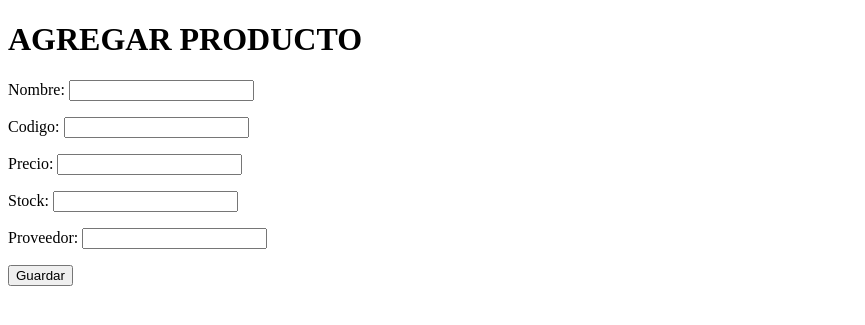
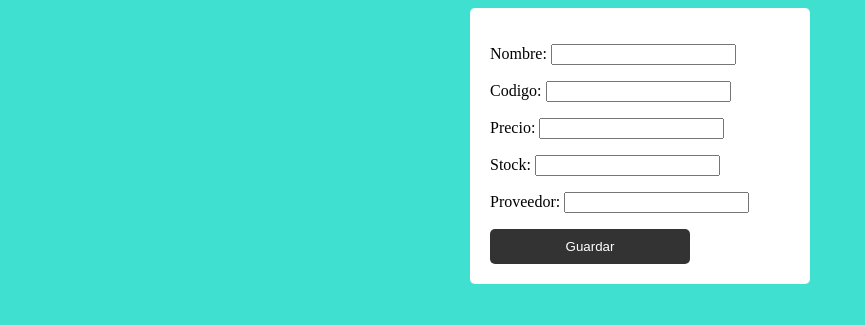
Before and after one commit to luisatorresx/sales-project, a Django app: page /agregar_producto/ in a window 1280 px wide. Shown: the top 325 px of the page, without its empty margins (0-865 px from the left). Run offline with Django 4.2, Linux system fonts and the light colour scheme.

Commit message:
arreglado la duplicidad de plantilla de la app inventario

```diff
--- /dev/null
+++ b/Inventario/static/css/agregar_producto.css
@@ -0,0 +1,31 @@
+body {
+    background-color: #40E0D0; /* Color azul turquesa */
+}
+
+.container {
+    display: flex;
+    flex-direction: column;
+    align-items: center;
+}
+
+form {
+    margin-bottom: 20px;
+    width: 300px;
+    padding: 20px;
+    background-color: #fff; /* Color blanco */
+    border-radius: 5px;
+}
+
+button {
+    width: 200px;
+    padding: 10px;
+    background-color: #333; /* Color gris oscuro */
+    color: #fff; /* Color blanco */
+    border: none;
+    border-radius: 5px;
+    cursor: pointer;
+}
+
+button:hover {
+    background-color: #555; /* Color gris más oscuro al pasar el cursor */
+}
--- a/Inventario/templates/Inventario/agregar_producto.html
+++ b/Inventario/templates/Inventario/agregar_producto.html
@@ -1,16 +1,19 @@
+{% load static %}
 <!DOCTYPE html>
 <html lang="en">
 <head>
     <meta charset="UTF-8">
     <meta name="viewport" content="width=device-width, initial-scale=1.0">
-    <title>Document</title>
+    <title>Agregar producto</title>
+    <link rel="stylesheet" type="text/css" href="{% static 'css/agregar_producto.css' %}">
 </head>
 <body>
-    <h1>AGREGAR PRODUCTO</h1>
-    <form method="POST">
-        {% csrf_token %}
-        {{form.as_p}}
-        <button>Guardar</button>
-    </form>
+    <div class="container">
+        <form method="POST">
+            {% csrf_token %}
+            {{form.as_p}}
+            <button>Guardar</button>
+        </form>
+    </div>
 </body>
 </html>
--- a/Inventario/templates/index.html
+++ /dev/null
@@ -1 +0,0 @@
-<h1>INDEX PAGE</h1>
```
Also changed, not shown: Inventario/templates/agregar_producto.html (deleted, +0 -19 lines), Inventario/templates/lista_productos.html (deleted, +0 -9 lines), Inventario/static/css/decoracion_agregar_producto.css (deleted), Inventario/templates/actualizar_producto.html (deleted), Inventario/templates/borrar_producto.html (deleted).
